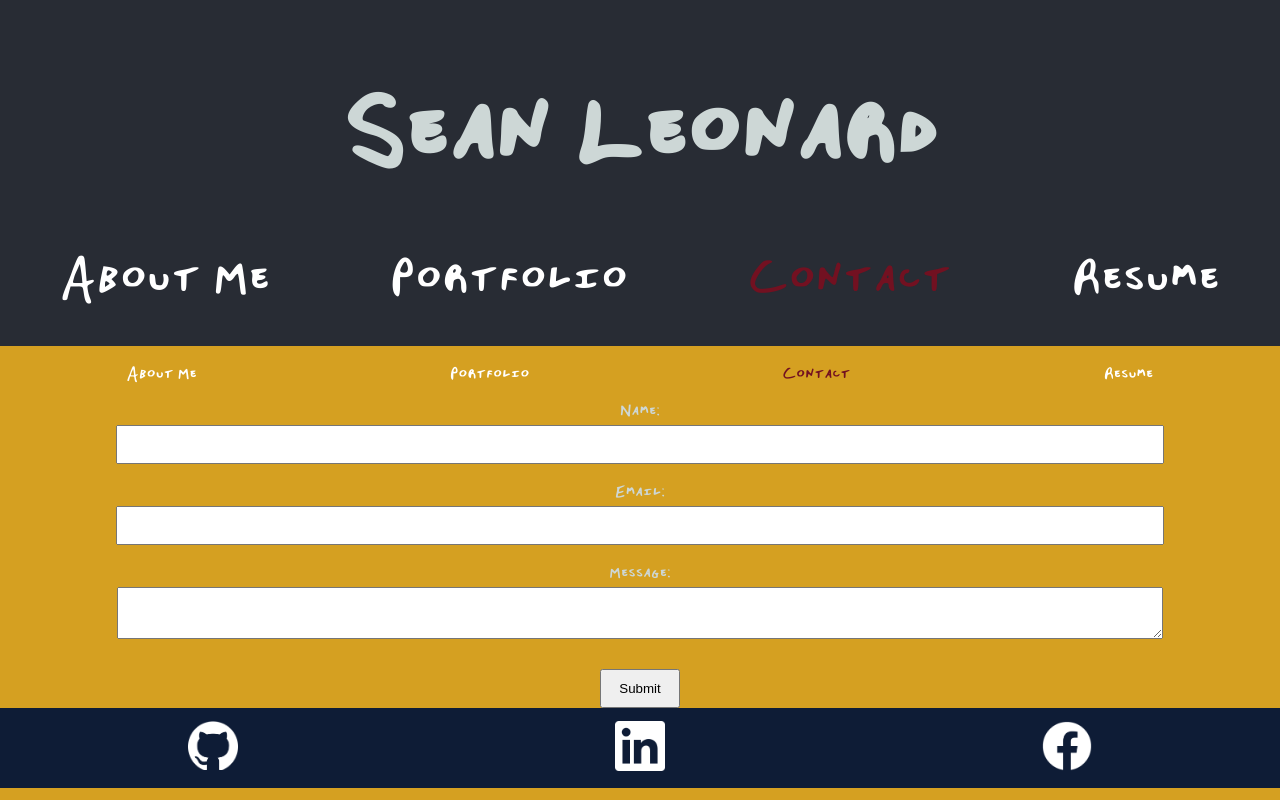
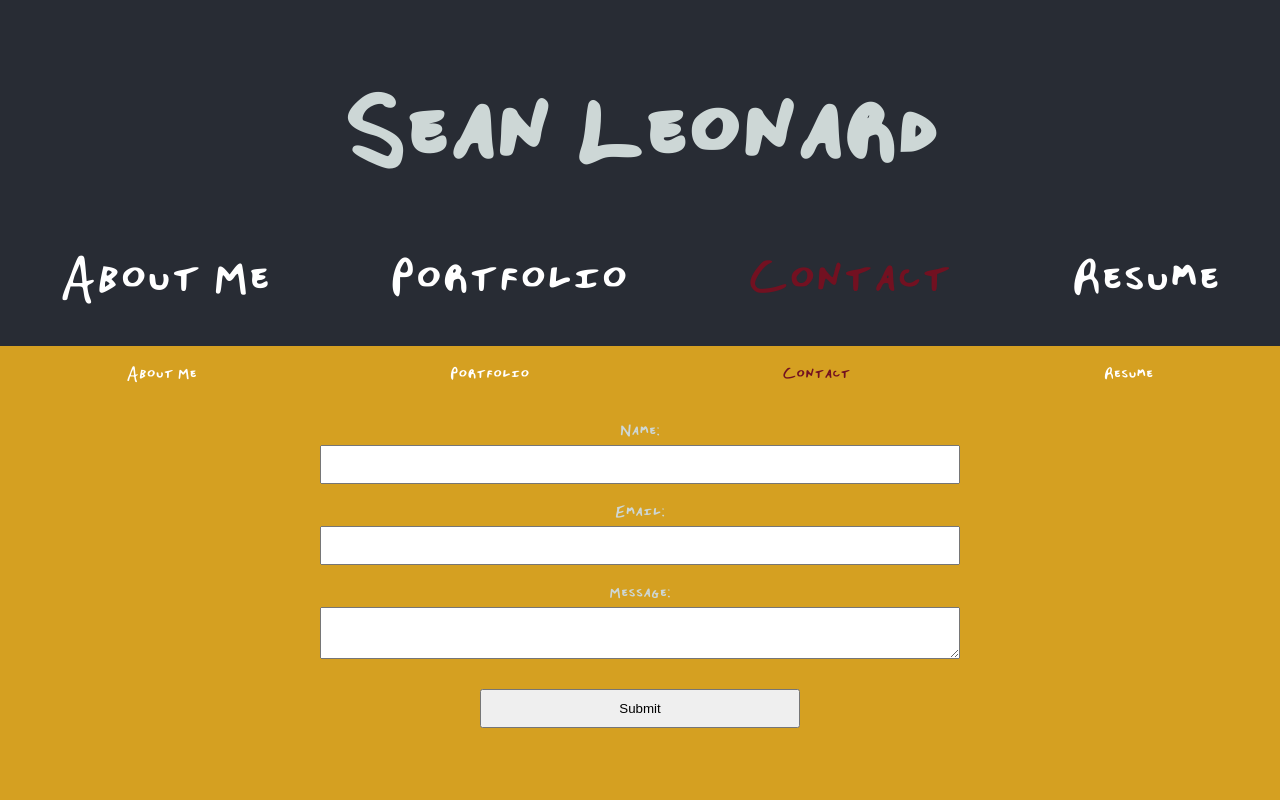
Before and after one commit to sleonny/Developer-Portfolio, a React (Create React App) app: page /contact in a window 1280 px wide. Shown: the top 800 px of the page. Built offline with nearby package versions, Linux system fonts and the light colour scheme; the HTML template or start-up script is replaced by a standard one.

Commit message:
fixed footer issued

```diff
--- a/src/App.css
+++ b/src/App.css
@@ -36,3 +36,7 @@
     transform: rotate(360deg);
   }
 }
+
+footer {
+  margin-top: auto;
+}
--- a/src/components/contact/contact.css
+++ b/src/components/contact/contact.css
@@ -4,6 +4,9 @@
   align-items: center;
   justify-content: center;
   gap: 20px;
+  width: 50%; /* Use this to control the width of the form */
+  margin: 0 auto; /* This will center the form horizontally */
+  padding: 20px; /* Add some padding around the form */
 }
 
 label {
@@ -14,13 +17,14 @@
 }
 
 input[type="text"], textarea {
-    width: 80%;
+  width: 100%; /* Takes the full width of its parent */
   padding: 10px;
   margin-top: 5px;
+  box-sizing: border-box; /* Makes the padding included in the element's total width */
 }
 
 input[type="submit"] {
-    width: 80px;
+  width: 50%; /* Adjust this to change the width of the button */
   padding: 10px;
   margin-top: 10px;
   cursor: pointer;
```
Lines whose indentation alone changed are shown as unchanged.
